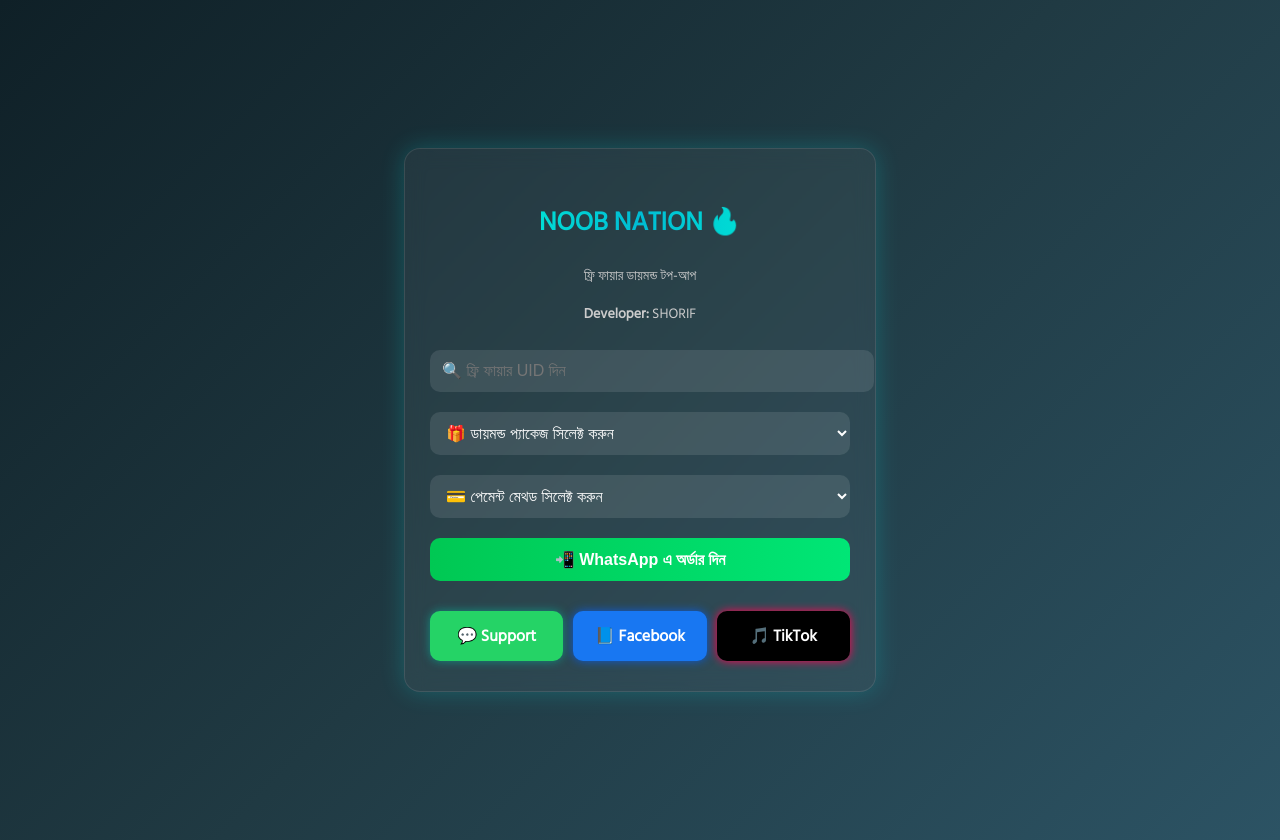
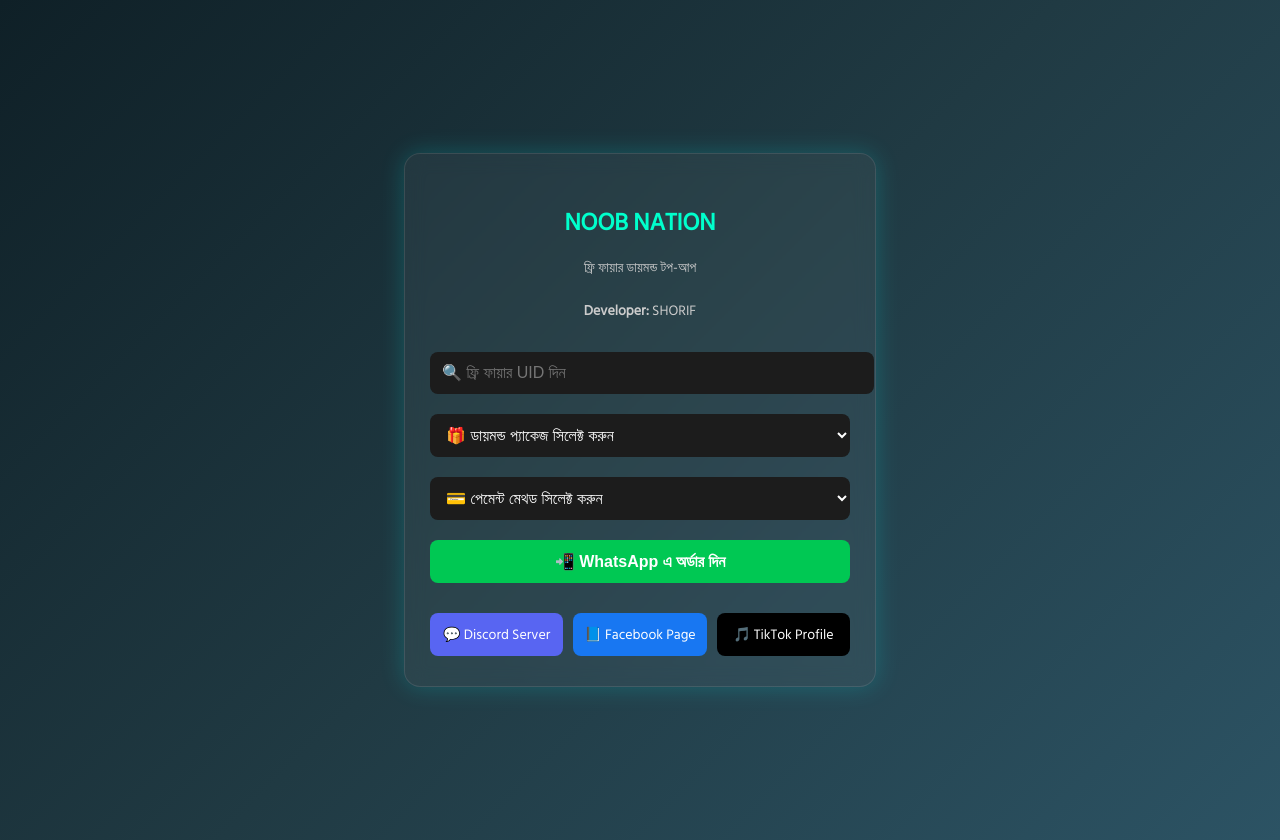
Before and after one commit to shorif5778/Top-up-website, a plain HTML site: page index.html in a window 1280 px wide. Drawn offline with Linux system fonts and the light colour scheme.

Commit message:
Update index.html

```diff
--- a/index.html
+++ b/index.html
@@ -1,8 +1,8 @@
 <!DOCTYPE html>
 <html lang="bn">
 <head>
-  <meta charset="UTF-8">
-  <meta name="viewport" content="width=device-width, initial-scale=1">
+  <meta charset="UTF-8" />
+  <meta name="viewport" content="width=device-width, initial-scale=1" />
   <title>NOOB NATION - Free Fire Top-Up</title>
   <style>
     @import url('https://fonts.googleapis.com/css2?family=Hind+Siliguri&display=swap');
@@ -33,44 +33,43 @@
     }
 
     h2 {
-      background: linear-gradient(90deg, #00ffd5, #00bcd4, #00ffd5);
-      background-clip: text;
-      -webkit-background-clip: text;
-      -webkit-text-fill-color: transparent;
-      font-size: 26px;
-      font-weight: bold;
+      color: #00ffcc;
+      margin-bottom: 5px;
     }
 
     p {
       font-size: 14px;
       color: #ccc;
-      margin-bottom: 15px;
+      margin-bottom: 20px;
     }
 
-    input, select, button {
+    input,
+    select,
+    button {
       width: 100%;
       padding: 12px;
       margin: 10px 0;
-      border-radius: 10px;
+      border-radius: 8px;
       border: none;
       font-size: 16px;
     }
 
-    input, select {
-      background: rgba(255, 255, 255, 0.1);
+    input,
+    select {
+      background: #1c1c1c;
       color: white;
     }
 
     button {
-      background: linear-gradient(to right, #00c853, #00e676);
+      background: #00c853;
       color: white;
       font-weight: bold;
       cursor: pointer;
-      transition: transform 0.3s ease;
+      transition: 0.3s;
     }
 
     button:hover {
-      transform: scale(1.05);
+      background: #00b347;
     }
 
     .social-buttons {
@@ -92,8 +91,8 @@
       transition: 0.3s ease;
     }
 
-    .whatsapp {
-      background: #25d366;
+    .discord {
+      background: #5865f2;
     }
 
     .facebook {
@@ -110,14 +109,20 @@
   </style>
 </head>
 <body>
-
   <div class="panel">
-    <h2>NOOB NATION 🔥</h2>
+    <h2>NOOB NATION </h2>
     <p>ফ্রি ফায়ার ডায়মন্ড টপ-আপ</p>
     <p><strong>Developer:</strong> SHORIF</p>
 
     <form onsubmit="sendToWhatsApp(); return false;">
-      <input id="uid" type="text" placeholder="🔍 ফ্রি ফায়ার UID দিন" required>
+      <input
+        id="uid"
+        type="text"
+        placeholder="🔍 ফ্রি ফায়ার UID দিন"
+        required
+        maxlength="12"
+        oninput="this.value=this.value.replace(/[^0-9]/g,'').slice(0,12)"
+      />
 
       <select id="package" required>
         <option value="">🎁 ডায়মন্ড প্যাকেজ সিলেক্ট করুন</option>
@@ -142,49 +147,21 @@
     </form>
 
     <div class="social-buttons">
-      <a href="https://wa.me/8801707405778" target="_blank" style="
-  display: inline-block;
-  background-color: #25D366;
-  color: white;
-  padding: 12px 20px;
-  border-radius: 10px;
-  text-decoration: none;
-  font-weight: bold;
-  font-size: 16px;
-  box-shadow: 0 0 10px #128C7E;
-  transition: background 0.3s;
-">💬 Support
-</a>
-<a href="https://www.facebook.com/profile.php?id=61568411587613" target="_blank" style="
-  display: inline-block;
-  background-color: #1877F2;
-  color: white;
-  padding: 12px 20px;
-  border-radius: 10px;
-  text-decoration: none;
-  font-weight: bold;
-  font-size: 16px;
-  box-shadow: 0 0 10px #0e5bd8;
-  transition: background 0.3s;
-">
-  📘 Facebook
-</a>
-
-      <a href="https://www.tiktok.com/@b2kr.nana" target="_blank" style="
-  display: inline-block;
-  background-color: #000;
-  color: white;
-  padding: 12px 20px;
-  border-radius: 10px;
-  text-decoration: none;
-  font-weight: bold;
-  font-size: 16px;
-  box-shadow: 0 0 10px #ff0050;
-  transition: background 0.3s;
-">
-  🎵 TikTok
-</a>
-
+      <a
+        class="discord"
+        href="https://discord.gg/hXHedsPjgf"
+        target="_blank"
+        >💬 Discord Server</a
+      >
+      <a
+        class="facebook"
+        href="https://www.facebook.com/profile.php?id=61568411587613"
+        target="_blank"
+        >📘 Facebook Page</a
+      >
+      <a class="tiktok" href="https://www.tiktok.com/@b2kr.nana" target="_blank"
+        >🎵 TikTok Profile</a
+      >
     </div>
   </div>
 
@@ -200,6 +177,5 @@
       window.open(url, "_blank");
     }
   </script>
-
 </body>
 </html>
```
